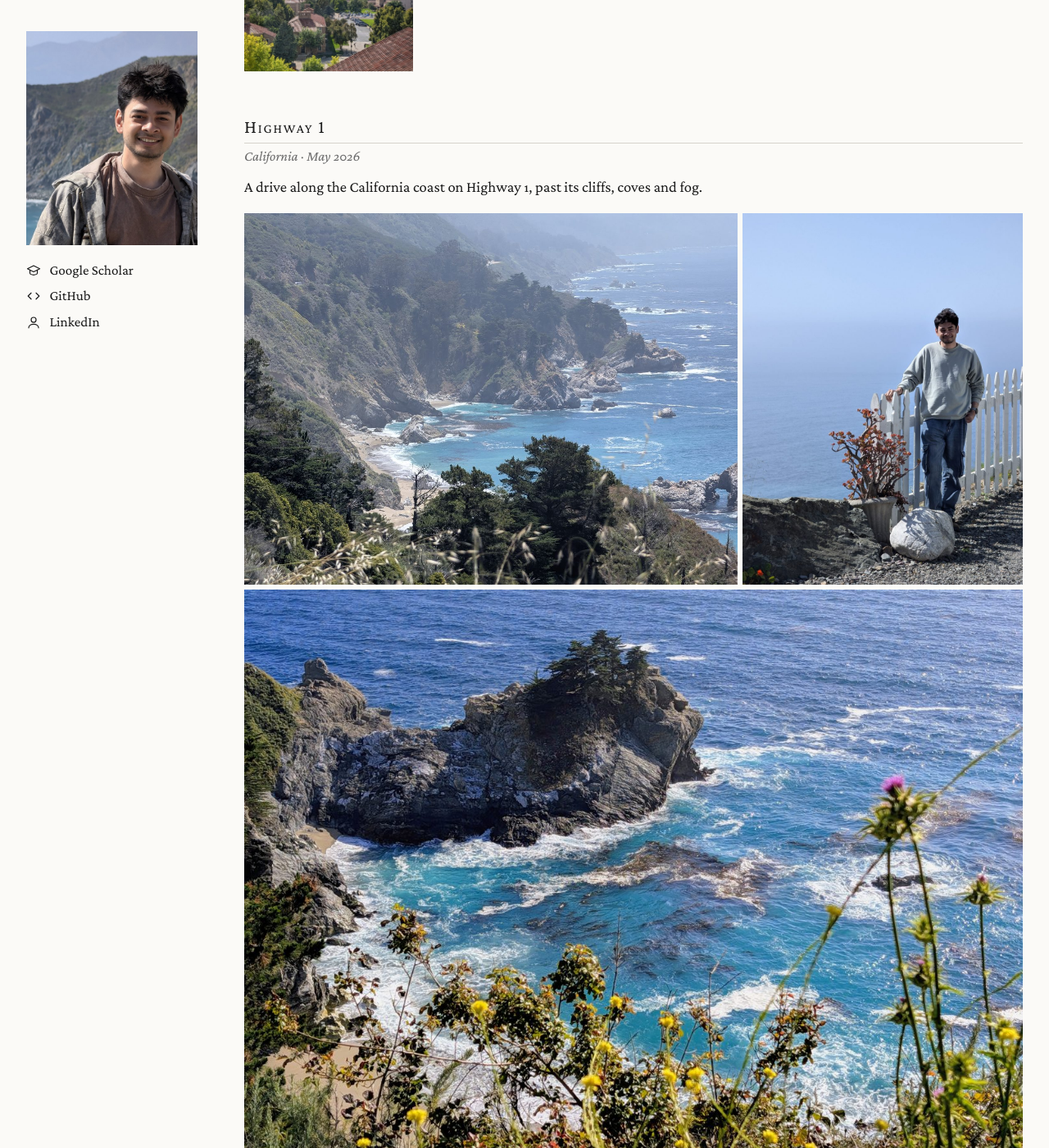
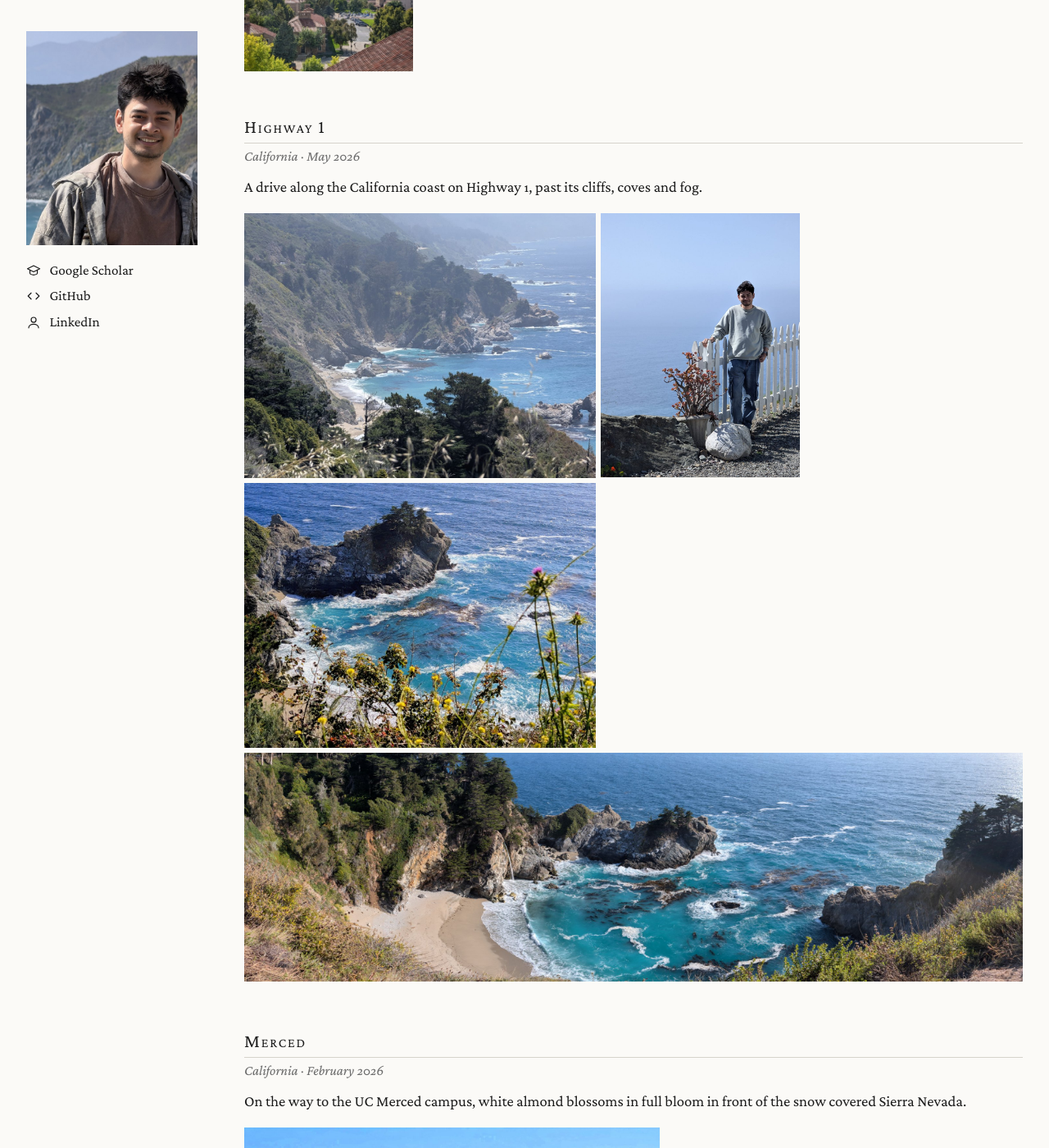
Before and after one commit to shashwatsharan/shashwatsharan.github.io, a Jekyll site: the page built from gallery.md, in a window 1280 px wide and 1400 px high, scrolled down 1164 px. Shown: the whole window at 82% size. Built offline with Jekyll 4.4.1, drawn with Linux system fonts in a browser that asks for light colours.

Commit message:
Cap gallery photo height

```diff
--- a/assets/css/style.css
+++ b/assets/css/style.css
@@ -266,6 +266,7 @@ details.result[open] > summary::before { transform: none; content: "\25BE\2002"
 .justified::after { content: ""; flex-grow: 1000000; }
 .justified .photo {
   flex-grow: calc(var(--ar) * 100); flex-basis: calc(var(--ar) * 15rem);
+  max-width: calc(var(--ar) * 17rem);   /* caps row height so photos never get too tall */
   display: block; overflow: hidden; background: var(--faint); line-height: 0;
 }
 .justified .photo img { width: 100%; height: auto; transition: transform 0.35s ease, opacity 0.35s ease; }
```
